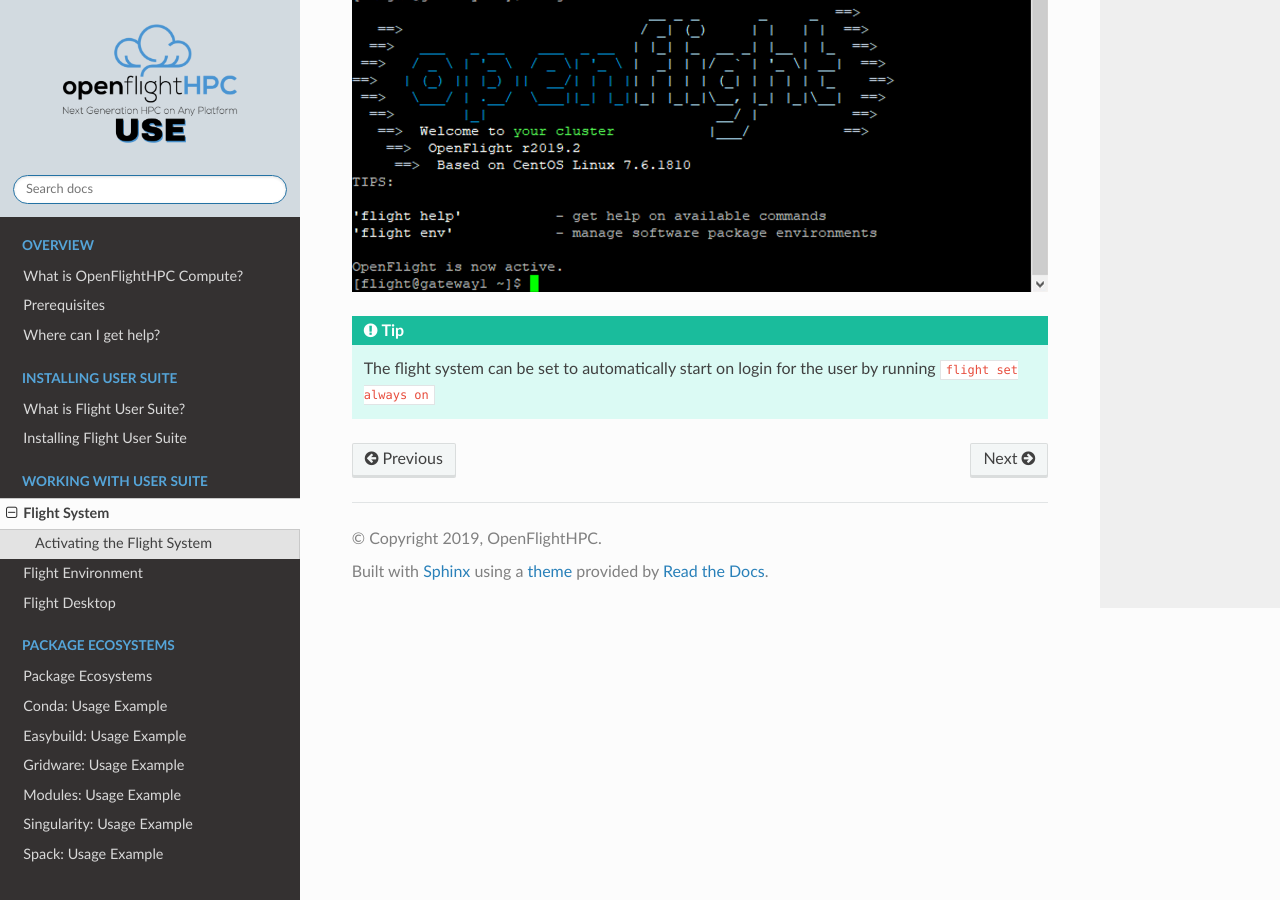
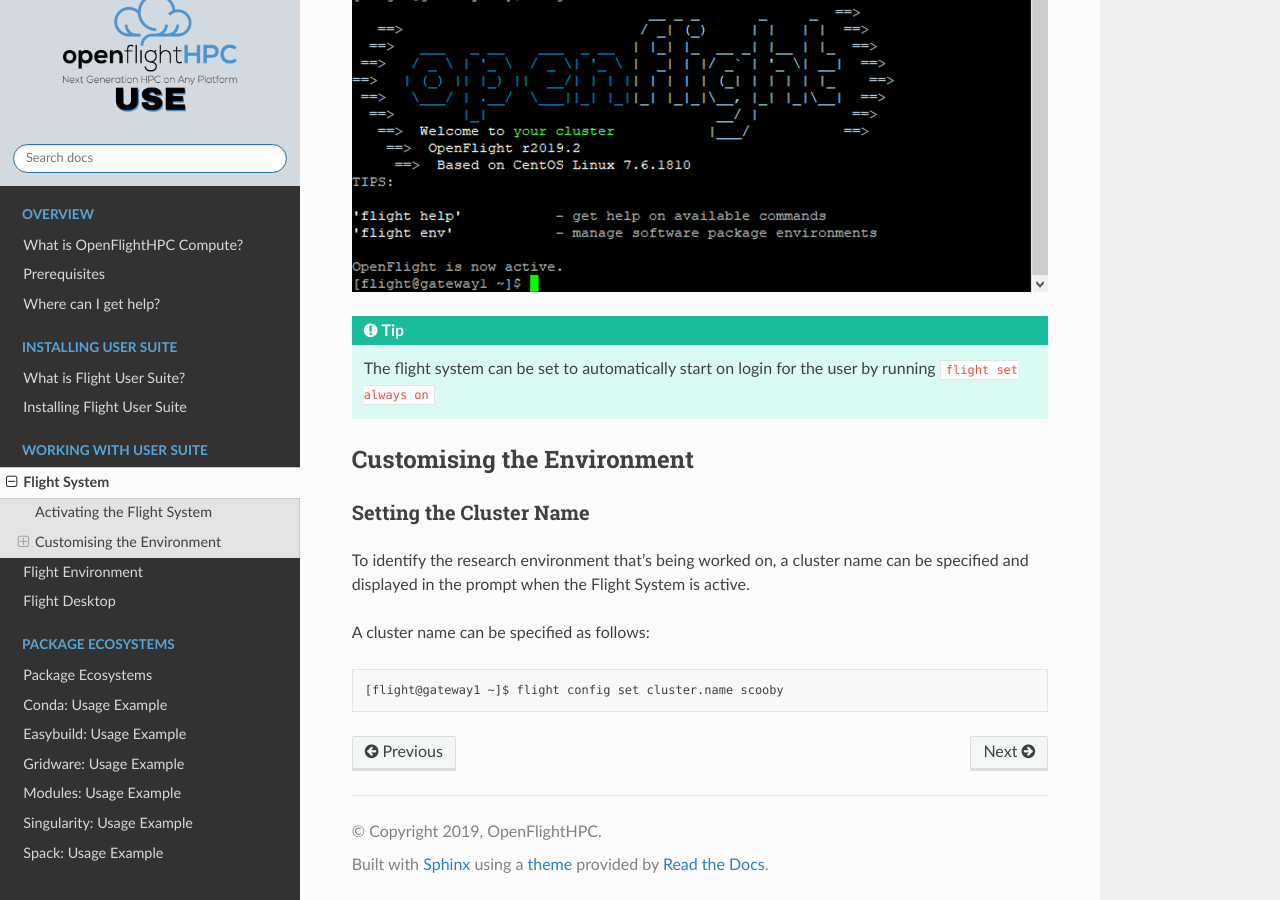
Before and after one commit to openflighthpc/use.openflighthpc.org, a Sphinx documentation site: the page built from docs/source/working-with-user-suite/flight-system.rst, in a window 1280 px wide and 900 px high, scrolled down 581 px. Built offline with Sphinx 7.4.7 and the Read the Docs theme 2.0.0, drawn with Linux system fonts in a browser that asks for light colours.

Commit message:
Add note for naming research environment

```diff
--- a/docs/source/working-with-user-suite/flight-system.rst
+++ b/docs/source/working-with-user-suite/flight-system.rst
@@ -18,3 +18,15 @@
     :alt: Activating the flight system
 
 .. tip:: The flight system can be set to automatically start on login for the user by running ``flight set always on``
+
+Customising the Environment
+---------------------------
+
+Setting the Cluster Name
+^^^^^^^^^^^^^^^^^^^^^^^^
+
+To identify the research environment that's being worked on, a cluster name can be specified and displayed in the prompt when the Flight System is active.
+
+A cluster name can be specified as follows::
+
+    [flight@gateway1 ~]$ flight config set cluster.name scooby
```
